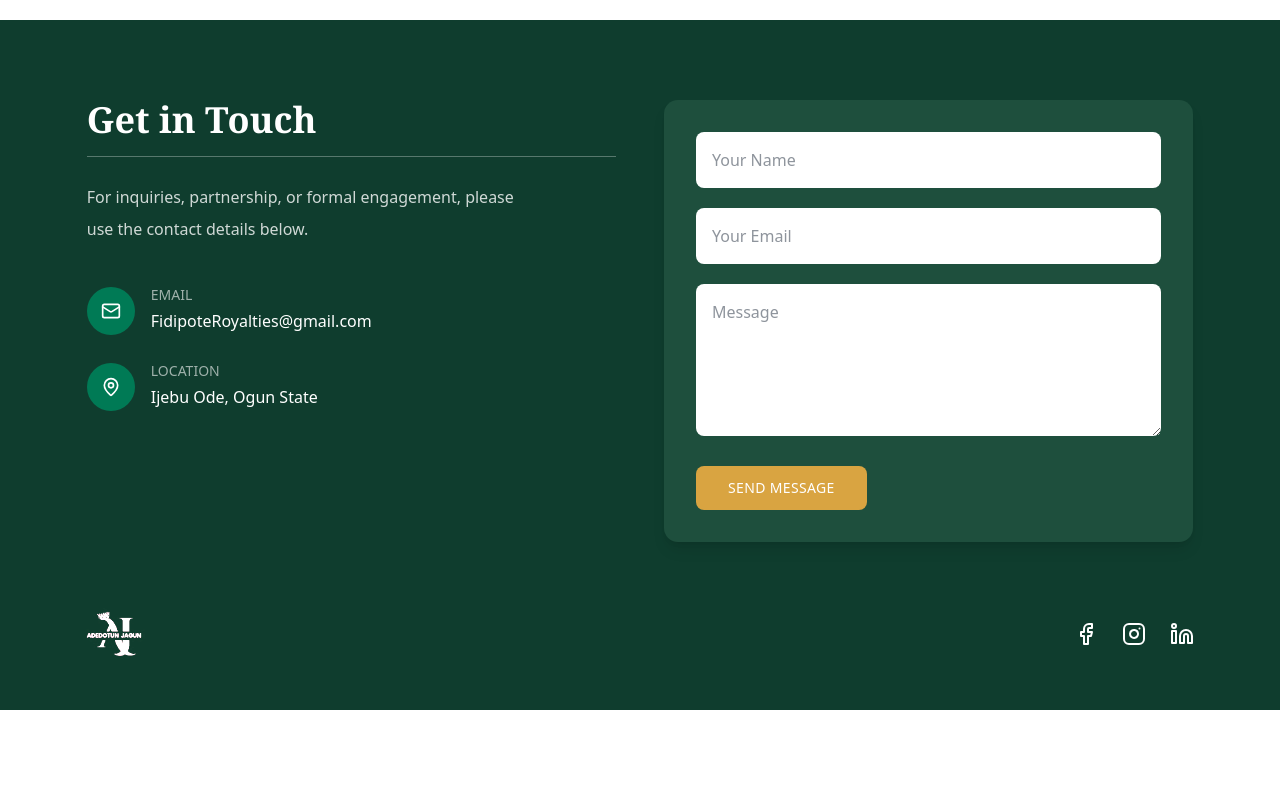
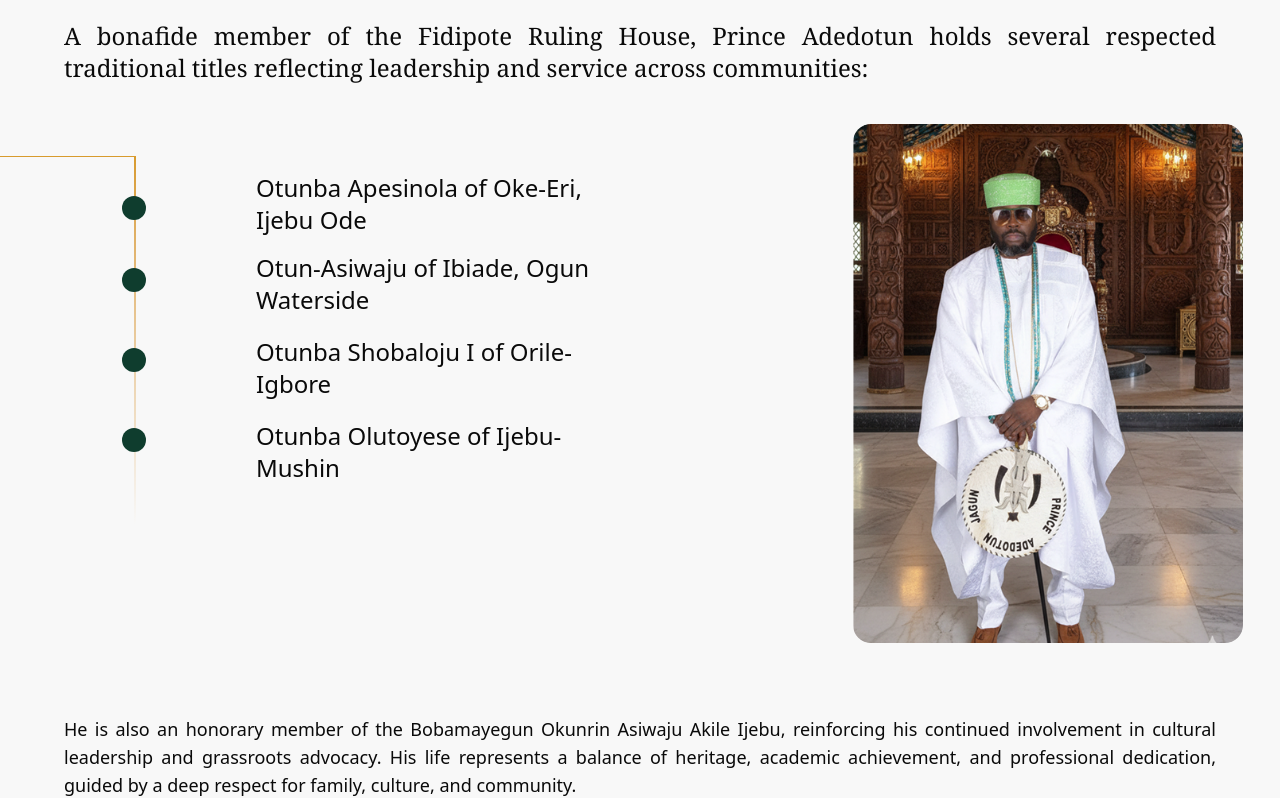
Before and after one commit to Guns-akimbo/Prince-Jagun-Portfolio-, a Next.js app: page /heritage in a window 1280 px wide. Shown: the part 1051-1849 px from the top of the page. Before the commit the page ends 1761 px from the top, so only its background shows below. Built offline with nearby package versions, Linux system fonts and the light colour scheme.

Commit message:
second step heritage

```diff
--- a/src/app/(pages)/heritage/page.tsx
+++ b/src/app/(pages)/heritage/page.tsx
@@ -5,9 +5,9 @@ import React from "react";
 
 const HeritagePage = () => {
   return (
-    <div>
+    <div className="bg-[#F8F8F8]">
       <Header />
-      <div className="min-h-fit bg-[#0F3D2E] text-white px-16 pt-16 relative overflow-hidden rounded-bl-[300px]">
+      <div className="min-h-fit bg-[#0F3D2E] text-white px-16 pt-16 relative overflow-hidden rounded-bl-[300px] ">
         <div className="absolute right-[-5%] top-[12%] w-50 h-50 border-30 border-white/5 rounded-full pointer-events-none"></div>
         <div className="absolute left-[-10%] top-[20%] w-100 h-100 border-60 border-white/5 rounded-full pointer-events-none"></div>
 
@@ -72,8 +72,70 @@ const HeritagePage = () => {
           </div>
         </div>
       </div>
-      <div className=" p-16">
+      <div className=" py-16 gap-y-8 h-fit ">
+        <div className="space-y-6 mb-8 px-16">
+          <h3 className="font-bold md:text-4xl text-lg text-teal-700 text-center font-serif ">
+            Civic Engagement & Traditional Roles
+          </h3>
+          <p className="font-normal md:text-2xl text-base font-serif text-justify ">
+            A bonafide member of the Fidipote Ruling House, Prince Adedotun
+            holds several respected traditional titles reflecting leadership and
+            service across communities:
+          </p>
+        </div>
+        <div className=" flex justify-between md:flex-row flex-col h-50vh] ">
+          <div className="flex">
+            <div className="absolute mt-10 relative w-[8.5rem] h-[23rem]">
+              <div className="absolute inset-0 bg-gradient-to-b from-[#D89B2D] to-[#F8F8F8]"></div>
 
+              <div className="absolute bottom-0 left-0 top-[1.88px] right-[1.88px] bg-[#F8F8F8]"></div>
+
+              <div className="relative z-10">
+                <div className="h-6 w-6 rounded-full bg-[#0F3D2E] relative left-[90%] my-5 md:my-10"></div>
+                <div className="h-6 w-6 rounded-full bg-[#0F3D2E] relative left-[90%] my-9 md:my-12"></div>
+                <div className="h-6 w-6 rounded-full bg-[#0F3D2E] relative left-[90%] my-6 md:my-14"></div>
+                <div className="h-6 w-6 rounded-full bg-[#0F3D2E] relative left-[90%] my-8 md:my-6"></div>
+              </div>
+            </div>
+
+            <div className="w-6/12  pt-4 md:ml-30 ml-15 mt-10 ">
+              <ul className="list-none space-y-4   ">
+                <li className=" md:text-2xl text-sm font-normal">
+                  Otunba Apesinola of Oke-Eri, Ijebu Ode
+                </li>
+                <li className=" md:text-2xl text-sm font-normal">
+                  Otun-Asiwaju of Ibiade, Ogun Waterside
+                </li>
+                <li className=" md:text-2xl text-sm font-normal pt-1">
+                  Otunba Shobaloju I of Orile-Igbore
+                </li>
+                <li className=" md:text-2xl text-sm font-normal pt-1">
+                  Otunba Olutoyese of Ijebu-Mushin
+                </li>
+              </ul>
+            </div>
+          </div>
+          <div className="w-4/12 py-2">
+            <div className="h-4/5 w-[390px] rounded-md">
+              <Image
+                src="/images/heritage2.png"
+                alt="Prince seated on throne"
+                className="w-full object-cover rounded-2xl "
+                width={700}
+                height={100}
+              />
+            </div>
+          </div>
+        </div>
+        <div>
+          <p className="text-lg font-normal text-justify p-16">
+            He is also an honorary member of the Bobamayegun Okunrin Asiwaju
+            Akile Ijebu, reinforcing his continued involvement in cultural
+            leadership and grassroots advocacy. His life represents a balance of
+            heritage, academic achievement, and professional dedication, guided
+            by a deep respect for family, culture, and community.
+          </p>
+        </div>
       </div>
       <Footer />
     </div>
```
Also changed, not shown: public/images/heritage2.png (added).
